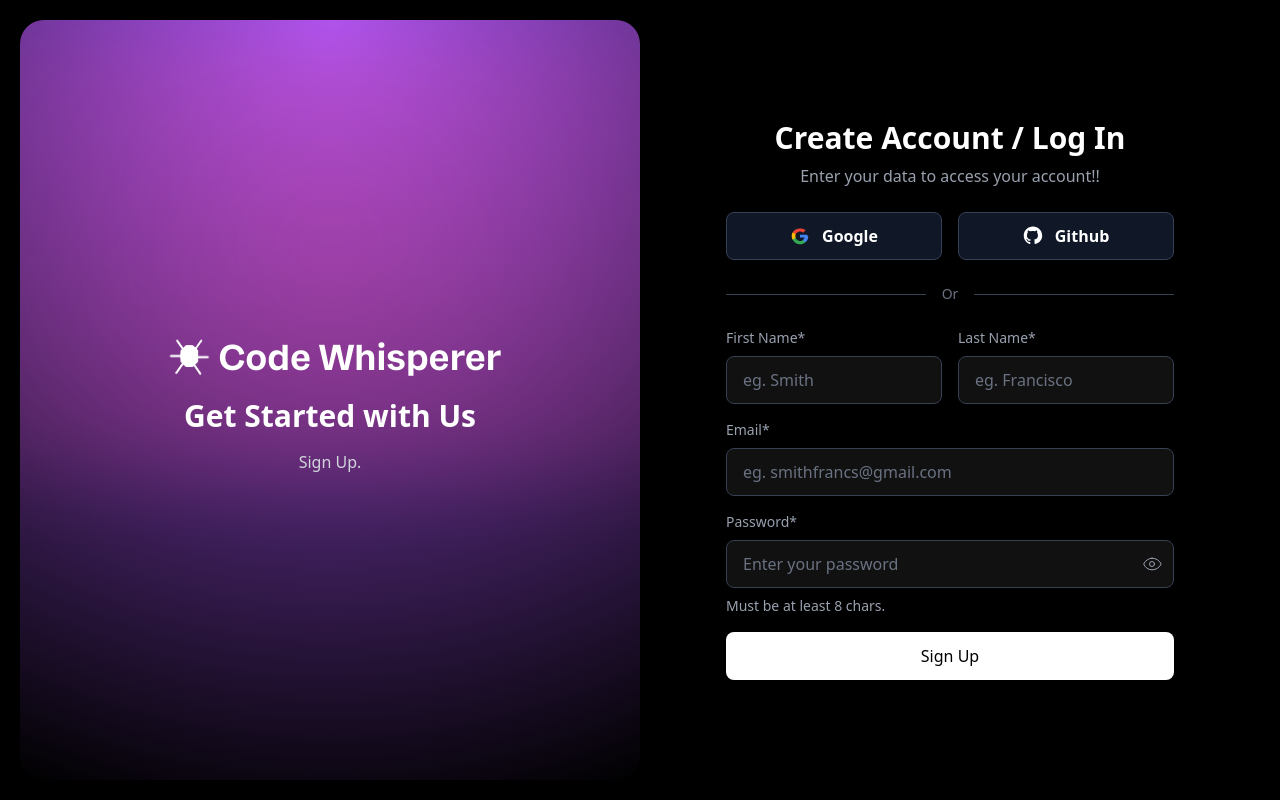
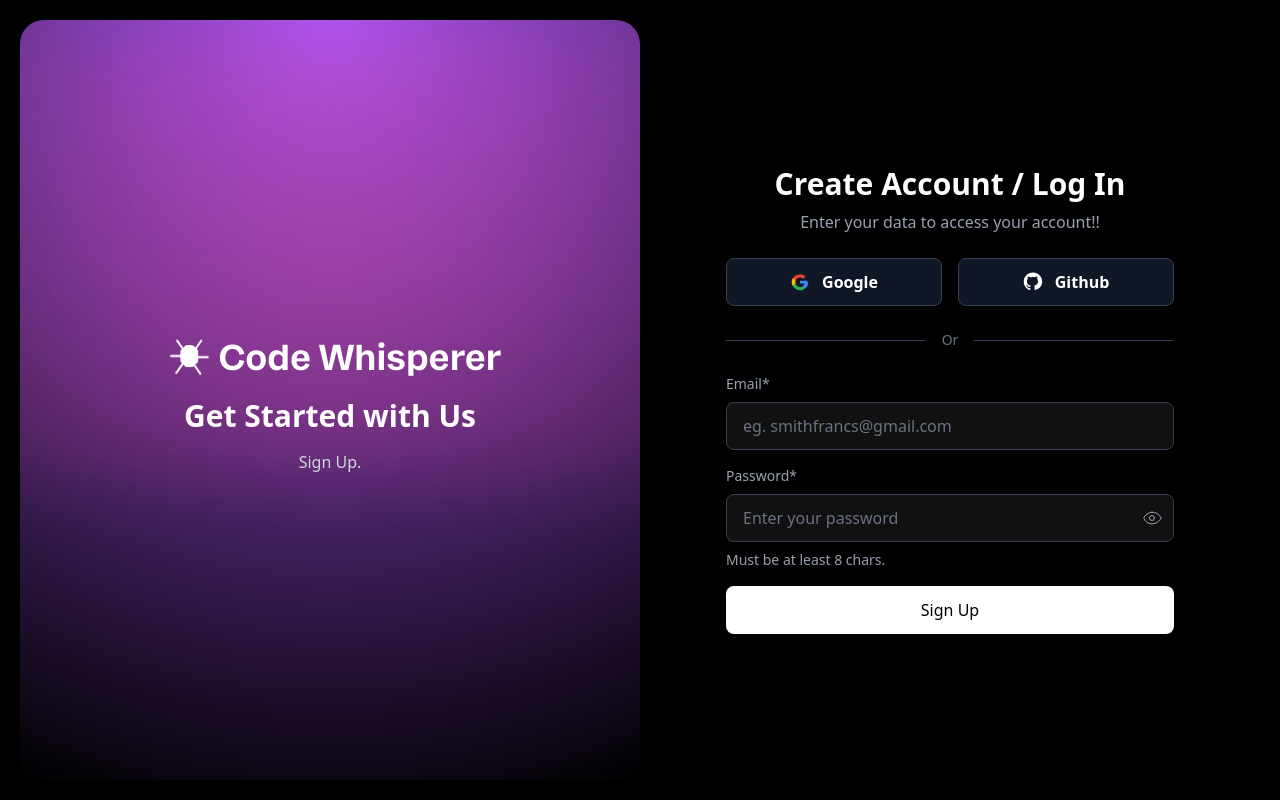
Before and after one commit to SukhdevThukral/code-whisperer, a React (Vite) app: page /signup in a window 1280 px wide. Built offline with nearby package versions, Linux system fonts and the light colour scheme; no server answers.

Commit message:
THIS HAS TO BE FINAL: 1. FIXED THE SIGNUP FLOW (NO MORE FIRST NAME AND LAST NAME FOR NOW) 2. SING UP / SIGN IN INTEGRATED INTO A SINGLE PAGE.

```diff
--- a/src/components/SignUp.jsx
+++ b/src/components/SignUp.jsx
@@ -4,8 +4,6 @@ import { useState } from 'react';
 import { useNavigate } from 'react-router-dom';
 
 export default function SignUp() {
-    const [firstName, setFirstName] = useState("");
-    const [lastName, setLastName] = useState("");
     const [email, setEmail] = useState("");
     const [password, setPassword] = useState("");
 
@@ -14,8 +12,8 @@ export default function SignUp() {
     const SignUpHandling = async (e) => {
     e.preventDefault();
 
-    if (!firstName.trim() || !lastName.trim() || !email.trim() || !password.trim()) {
-        alert('Please fill in all fields: First Name, Last Name, Email, and Password.');
+    if (!email.trim() || !password.trim()) {
+        alert('Please fill in all fields.');
         return;
     }
 
@@ -36,13 +34,6 @@ export default function SignUp() {
                     alert(signUpError.message);
                     return;
                 }
-
-                await supabase.from('profiles').insert({
-                    id: signUpData.user.id,
-                    first_name: firstName.trim(),
-                    last_name: lastName.trim(),
-                    email: email.trim(),
-                });
 
                 await supabase.auth.signInWithPassword({ email, password });
             } else {
@@ -110,25 +101,6 @@ export default function SignUp() {
                     </div>
 
                     <form onSubmit={SignUpHandling} className="flex flex-col space-y-4">
-                        <div className="grid grid-cols-2 gap-4">
-                            <div>
-                                <label className="text-sm text-gray-400 mb-2 block">First Name*</label>
-                                <input type="text"
-                                    placeholder="eg. Smith"
-                                    value={firstName}
-                                    onChange={e => setFirstName(e.target.value)}
-                                    className="h-12 w-full rounded-lg bg-[#111] px-4 placeholder-gray-500 border border-gray-700 focus:outline-none focus:ring-1 focus:ring-purple-500"/>
-                            </div>
-
-                            <div>
-                                <label className="text-sm text-gray-400 mb-2 block">Last Name*</label>
-                                <input type="text"
-                                    placeholder="eg. Francisco"
-                                    value={lastName}
-                                    onChange={e => setLastName(e.target.value)}
-                                    className="h-12 w-full rounded-lg bg-[#111] px-4 placeholder-gray-500 border border-gray-700 focus:outline-none focus:ring-1 focus:ring-purple-500"/>
-                            </div>
-                        </div>
 
                         <div>
                             <label className="text-sm text-gray-400 mb-2 block">Email*</label>
```
